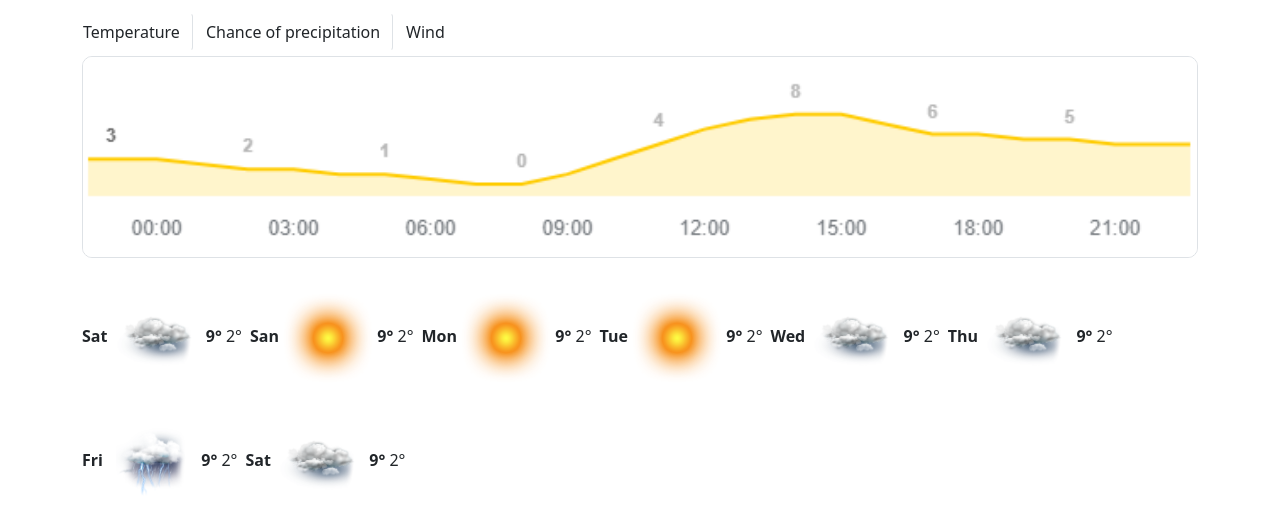
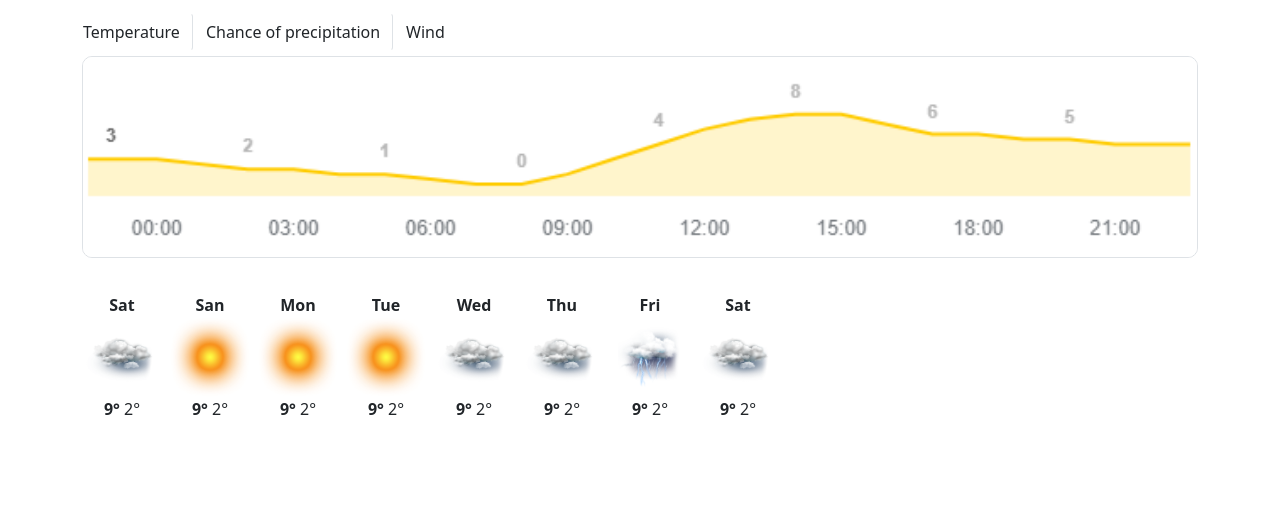
Before and after one commit to FlorSmile/shecode-project, a plain HTML site: page index.html in a window 1280 px wide. Shown: the part 211-742 px from the top of the page. Drawn offline with nearby package versions, Linux system fonts and the light colour scheme; no server answers.

Commit message:
Change img and p width in w-kard

```diff
--- a/src/style.css
+++ b/src/style.css
@@ -52,13 +52,16 @@ p {
 }
 
 .img_kart {
-  width: 90px;
+  width: 80px;
 }
 
 .w-kard {
   padding: 5px;
-  width: 110px;
   transition: all 150ms ease-in-out;
+}
+
+.w-kard p {
+  width: 80px;
 }
 
 .w-kard:hover {
```
